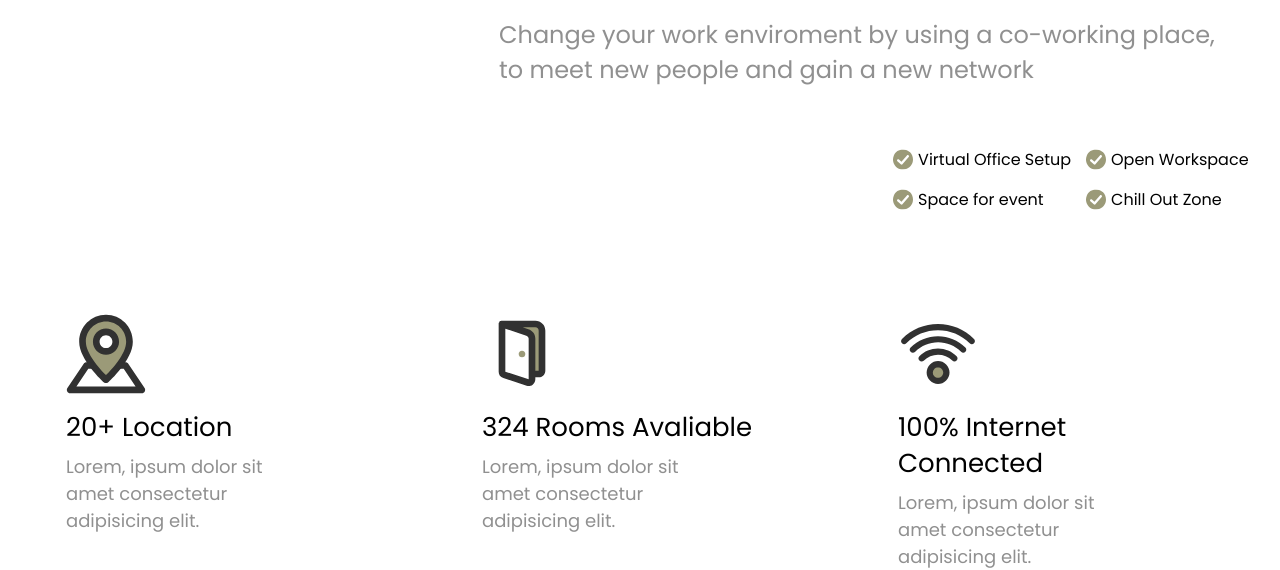
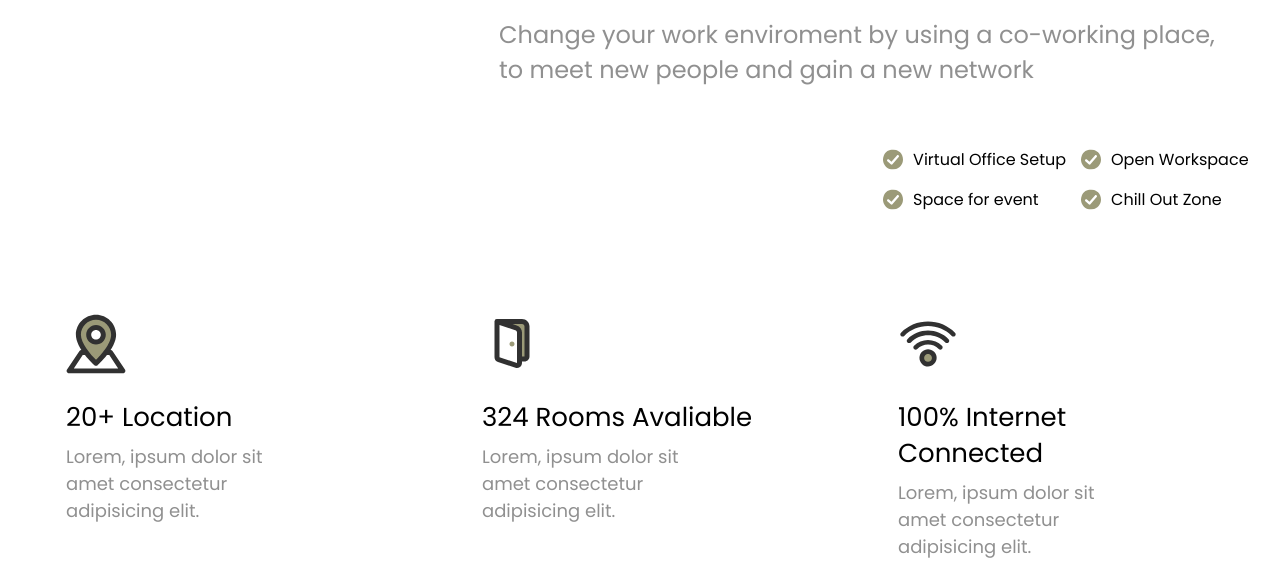
Before and after one commit to jrramoncp/coworking_space, a website built with Vite: page index.html in a window 1280 px wide. Shown: the part 451-1021 px from the top of the page. Built offline with nearby package versions, Linux system fonts and the light colour scheme; files whose address does not match are found by name; a web font is replaced by a local one.

Commit message:
last tweaks

```diff
--- a/src/sass/layout/_hero.scss
+++ b/src/sass/layout/_hero.scss
@@ -56,7 +56,7 @@
                 background-repeat: no-repeat;
                 background-position: left center;
                 background-size: 20px;
-                padding-left: 25px;
+                padding-left: 30px;
             }
         }
 
--- a/src/sass/layout/_info.scss
+++ b/src/sass/layout/_info.scss
@@ -7,7 +7,7 @@
         max-width: 512px;
         height: 240px;
         padding: 50px;
-    }
+
         h3{
             font-size: 26px;
             line-height: 36px;
@@ -21,4 +21,10 @@
             color: $color-gray;
             line-height: 27px;
         }
+
+        img{
+            width: 60px;
+            margin-bottom: 10px;
         }
+    }
+}
--- a/src/sass/themes/_default.scss
+++ b/src/sass/themes/_default.scss
@@ -14,4 +14,5 @@ body {
     margin-left: auto;
     margin-right: auto;
     max-width: 1600px;
+    box-sizing: border-box;
 }
```
Lines whose indentation alone changed are shown as unchanged.
